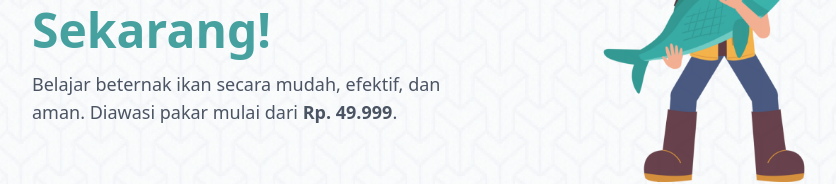
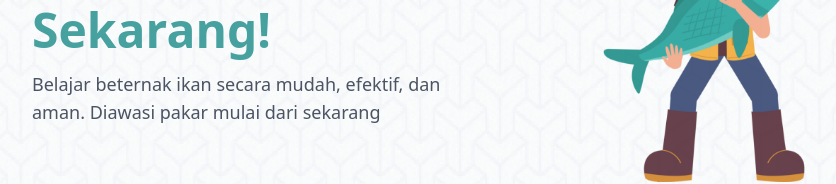
Before and after one commit to muzalri/perkasa-1, a Nuxt app: page /dashboard in a window 1280 px wide. Shown: the part 362-546 px from the top of the page, without its empty margins (160-996 px from the left). Built offline with nearby package versions, Linux system fonts and the light colour scheme; no server answers.

Commit message:
Update dashboard.vue

```diff
--- a/pages/dashboard.vue
+++ b/pages/dashboard.vue
@@ -10,8 +10,7 @@
             <span class="text-teal-600">Mulai dari Sekarang!</span>
           </h2>
           <p class="text-gray-700 text-base sm:text-lg mb-6 px-4 md:px-0">
-            Belajar beternak ikan secara mudah, efektif, dan aman. Diawasi pakar mulai dari
-            <strong>Rp. 49.999</strong>.
+            Belajar beternak ikan secara mudah, efektif, dan aman. Diawasi pakar mulai dari sekarang
           </p>
           <button class="mt-4 bg-teal-600 text-white px-6 sm:px-8 py-2 sm:py-3 rounded hover:bg-teal-700">
             Harga
```
